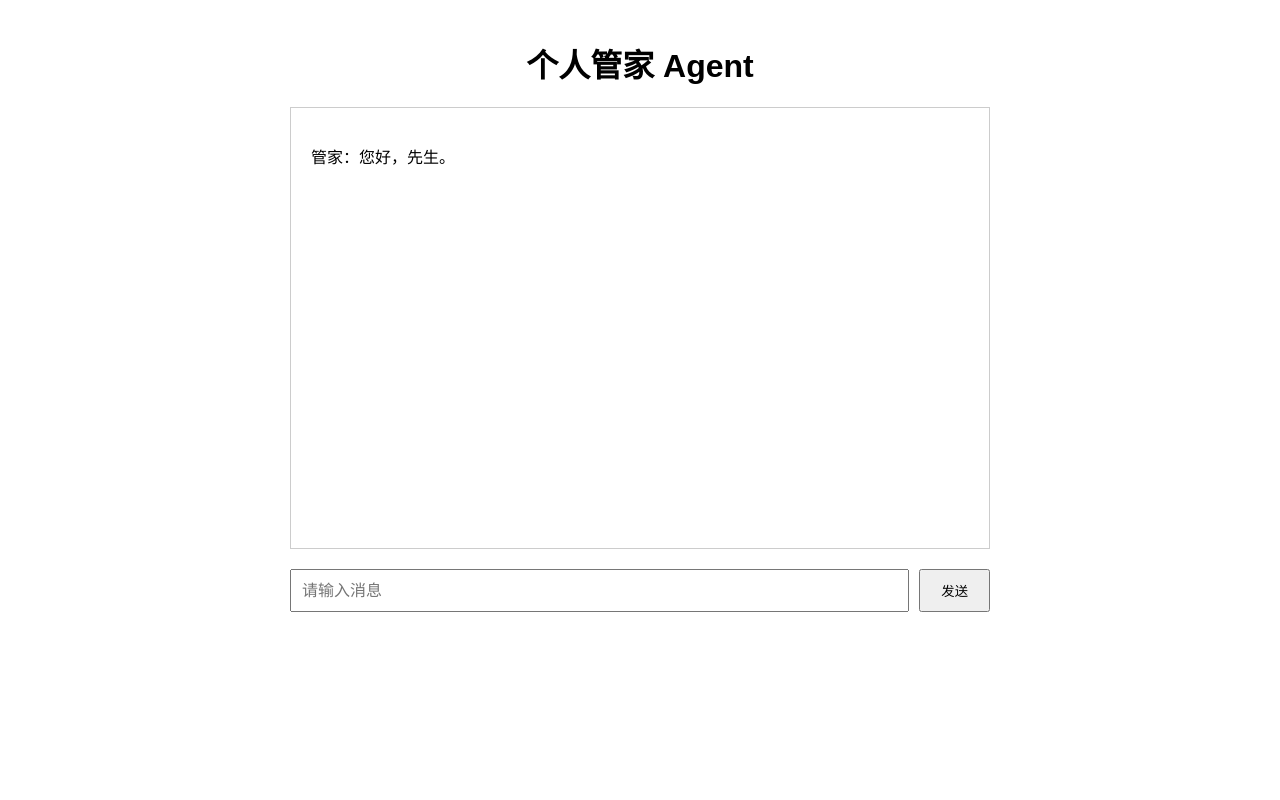
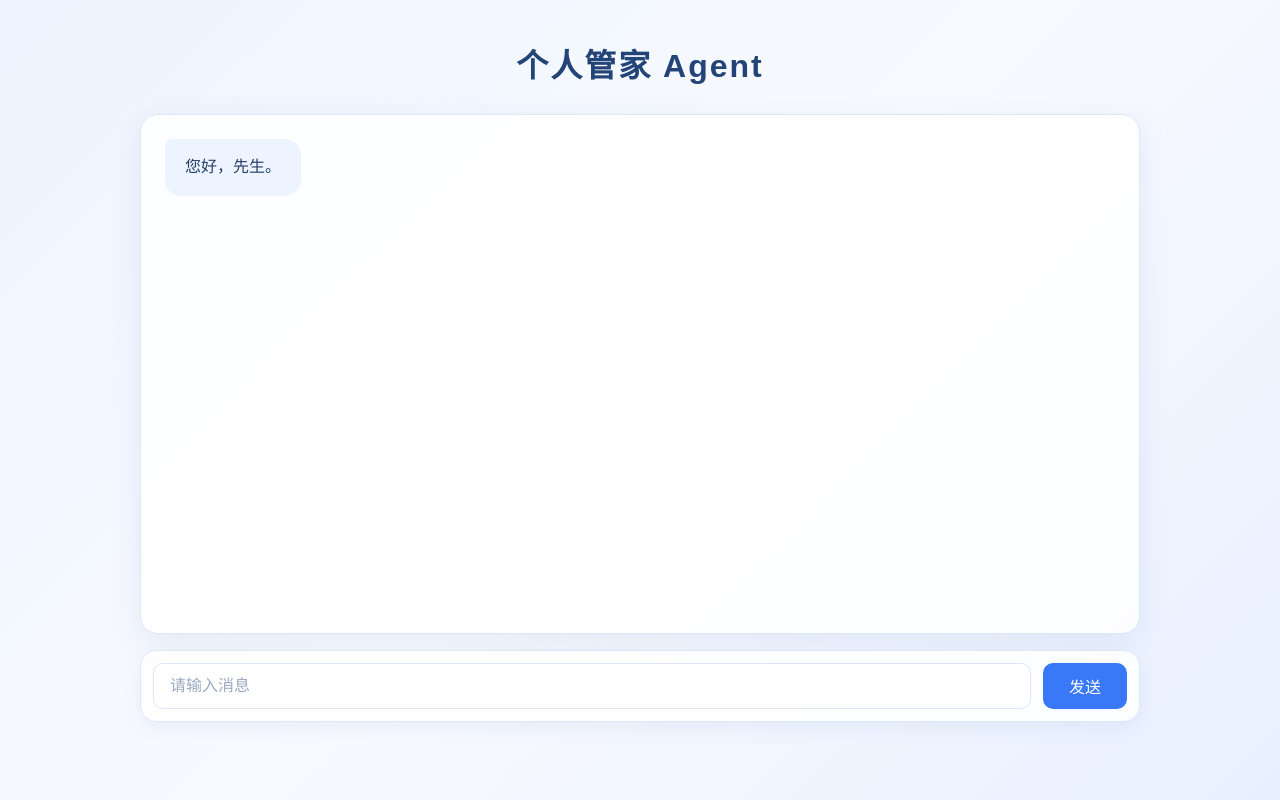
Before and after one commit to WMichstaBe/Personal-Butler, a plain HTML site: page frontend/index.html in a window 1280 px wide. Drawn offline with Linux system fonts and the light colour scheme.

Commit message:
完善前端

```diff
--- a/frontend/index.html
+++ b/frontend/index.html
@@ -14,16 +14,19 @@
     <h1>个人管家 Agent</h1>
 
     <div class="chat">
-        <div class="message">
-            <p>管家：您好，先生。</p>
+        <div class="AIMessage">
+            <p>您好，先生。</p>
         </div>
     </div>
 
     <div class="input-area">
-        <input type="text" placeholder="请输入消息">
-        <button>发送</button>
+        <input type="text" placeholder="请输入消息" id="messageInput">
+        <button id="sendButton">发送</button>
     </div>
 
+
+
+    <script src="script.js"></script>
 </body>
 
 </html>
--- a/frontend/script.js
+++ b/frontend/script.js
@@ -0,0 +1,23 @@
+let chat = document.querySelector('.chat');
+let input = document.getElementById('messageInput');
+let button = document.getElementById('sendButton');
+
+button.addEventListener("click",function()
+{
+  let text = input.value.trim();//获取文字
+  if(text =="") return;//判断是否为空
+
+  //创建div
+  let message = document.createElement('div');
+  message.className = 'userMessage';
+
+  //消息内容
+  let p = document.createElement('p');
+  p.innerText = text;
+
+  message.appendChild(p);
+  chat.appendChild(message);
+  input.value = "";
+
+  chat.scrollTop = chat.scrollHeight;
+});
--- a/frontend/style.css
+++ b/frontend/style.css
@@ -1,36 +1,141 @@
-body {
-    width: 700px;
-    margin: 40px auto;
-    font-family: Arial, sans-serif;
+* {
+    box-sizing: border-box;
 }
 
+body {
+    margin: 0;
+    padding: 30px;
+    min-height: 100vh;
+    font-family: "Microsoft YaHei", sans-serif;
+    color: #263858;
+    background: linear-gradient(135deg, #edf4ff, #f8faff, #e8f0ff);
+}
 h1 {
     text-align: center;
+    margin: 10px 0 28px;
+
+    font-size: 32px;
+    font-weight: 600;
+    color: #234477;
+    letter-spacing: 2px;
 }
 
 .chat {
-    border: 1px solid #ccc;
-    padding: 20px;
-    min-height: 400px;
+    width: 100%;
+    max-width: 1000px;
+    height: 65vh;
+    min-height: 350px;
+    margin: 0 auto;
+    padding: 24px;
+    background: rgba(255, 255, 255, 0.88);
+    border: 1px solid #dce8fa;
+    border-radius: 18px;
+    box-shadow: 0 8px 30px rgba(67, 103, 160, 0.10);
+    overflow-y: auto;
 }
 
-.message {
-    margin-bottom: 15px;
+.AIMessage,.userMessage {
+    width: fit-content;
+    max-width: 75%;
+
+    margin-bottom: 18px;
+    padding: 14px 20px;
+
+    background: #edf4ff;
+    border-radius: 6px 16px 16px 16px;
+
+    color: #263e68;
+    font-size: 16px;
+    line-height: 1.8;
+    overflow-wrap: anywhere;
 }
 
-.input-area {
-    margin-top: 20px;
-    display: flex;
-    gap: 10px;
+.AIMessage p,.userMessage p {
+    margin: 0;
 }
 
-input {
-    flex: 1;
-    padding: 10px;
-    font-size: 16px;
+.userMessage{
+    margin-left: auto;
+    background-color: #3978f6;
+    color: white;
+    border-radius: 16px 6px 16px 16px;
+}
+.input-area {
+    display: flex;
+    gap: 12px;
+
+    width: 100%;
+    max-width: 1000px;
+
+    margin: 16px auto 0;
+    padding: 12px;
+
+    background: rgba(255, 255, 255, 0.9);
+    border: 1px solid #dce8fa;
+    border-radius: 16px;
+
+    box-shadow: 0 6px 20px rgba(67, 103, 160, 0.08);
 }
 
-button {
-    padding: 10px 20px;
+.input-area input {
+    flex: 1;
+    min-width: 0;
+    padding: 13px 16px;
+
+    border: 1px solid #dce6f6;
+    border-radius: 10px;
+    outline: none;
+
+    background: #ffffff;
+    color: #263858;
+    font-size: 16px;
+
+    transition: border-color 0.2s, box-shadow 0.2s;
+}
+
+.input-area input::placeholder {
+    color: #9aaac3;
+}
+
+.input-area input:focus {
+    border-color: #6c9cff;
+    box-shadow: 0 0 0 3px rgba(76, 130, 255, 0.12);
+}
+
+
+.input-area button {
+    padding: 0 26px;
+
+    border: none;
+    border-radius: 10px;
+
+    background: #3978f6;
+    color: white;
+
+    font-size: 16px;
     cursor: pointer;
+
+    transition: background 0.2s, transform 0.2s;
 }
+
+.input-area button:hover {
+    background: #2864df;
+}
+
+.input-area button:active {
+    transform: scale(0.97);
+}
+
+
+.chat::-webkit-scrollbar {
+    width: 7px;
+}
+
+.chat::-webkit-scrollbar-thumb {
+    background: #d5e1f4;
+    border-radius: 10px;
+}
+
+.chat::-webkit-scrollbar-thumb:hover {
+    background: #b5c9e9;
+}
```
